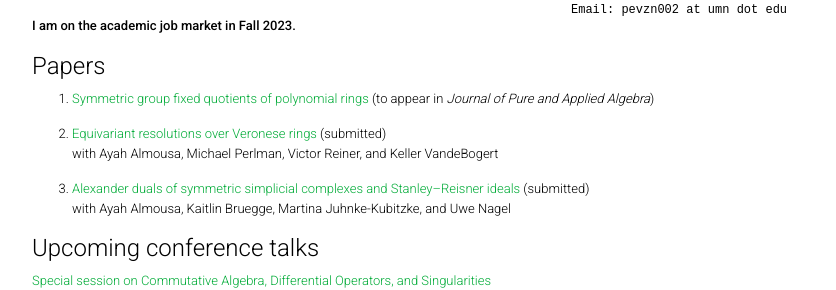
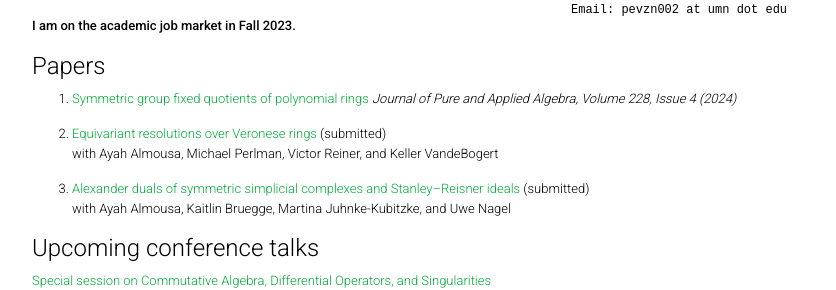
Before and after one commit to sashapevzner/sashapevzner.github.io, a Jekyll site: the page built from _pages/about.md, in a window 1280 px wide and 950 px high. Shown: the part 444-734 px from the top of the window, without its empty margins (223-1059 px from the left). Built offline with Jekyll 4.4.1, drawn with Linux system fonts in a browser that asks for light colours; full-size pictures stand in for the smaller copies a plugin makes; comment, search, counter and statistics services are not loaded; a style sheet for code colours, icons or effects is not loaded.

Commit message:
citation

```diff
--- a/_pages/about.md
+++ b/_pages/about.md
@@ -32,7 +32,8 @@ Below are some more specific topics that I like (not an exhaustive list!)
 
 #### Papers
 
-1. [Symmetric group fixed quotients of polynomial rings](https://arxiv.org/abs/2301.13377) (to appear in *Journal of Pure and Applied Algebra*)
+1. [Symmetric group fixed quotients of polynomial rings](https://arxiv.org/abs/2301.13377)
+*Journal of Pure and Applied Algebra, Volume 228, Issue 4 (2024)*
 
 2. [Equivariant resolutions over Veronese rings](https://arxiv.org/abs/2210.16342) (submitted)
 with Ayah Almousa, Michael Perlman, Victor Reiner, and Keller VandeBogert
```
